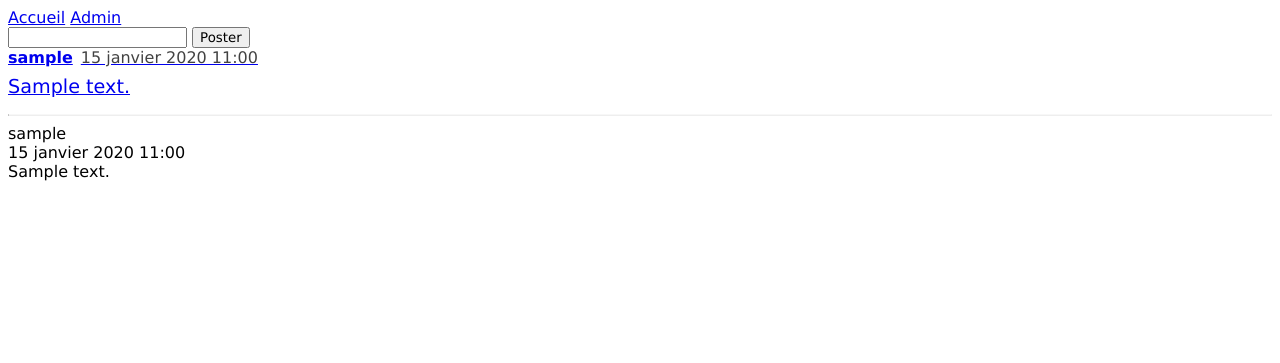
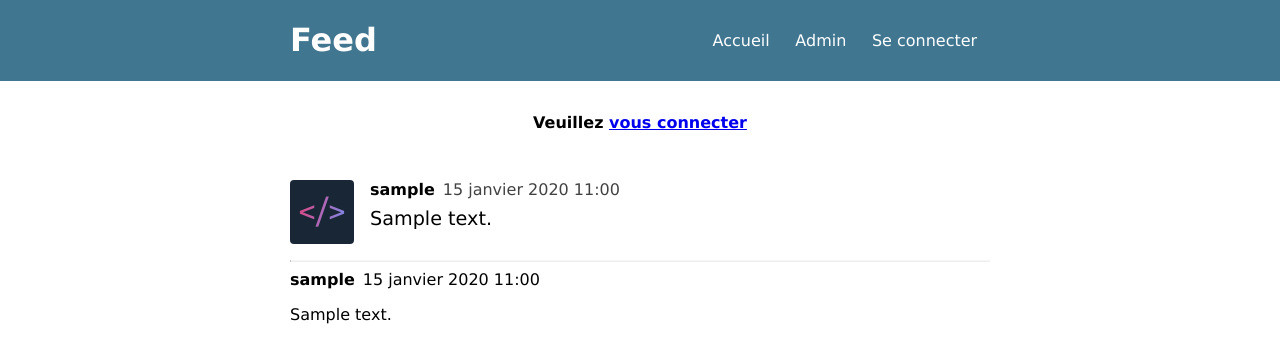
Before and after one commit to commentcoder/apprendre-django-debutants-2024, a Django app: page /1/ in a window 1280 px wide. Shown: the top 363 px of the page. Run offline with Django 5.2, Linux system fonts and the light colour scheme; tables that the repository leaves empty hold one stand-in row (values such as "Sample post").

Commit message:
Done with dev_partie_9

```diff
--- a/feed/static/css/style.css
+++ b/feed/static/css/style.css
@@ -2,13 +2,73 @@
     font-family: Verdana;
 }
 
+body {
+    margin: 0;
+}
+
+header {
+    background: #417690;
+    color: white;
+}
+
+#header_container {
+    display: flex;
+    align-items: center;
+    justify-content: space-between;
+    width: 700px;
+    margin: auto;
+}
+
+#nav_bar {
+    display: flex;
+    align-items: center;
+}
+
+#nav_bar > a {
+    color: white;
+    text-decoration: none;
+    padding: 0 0.8rem;
+
+}
+
+#title_link {
+    color: white;
+    text-decoration: none;
+}
+
+.avatar_container {
+    display: flex;
+    align-items: center;
+}
+
+.user_avatar {
+    height: 32px;
+    width: 32px;
+    border-radius: 4px;
+    margin-left: 0.4rem;
+}
+
+
 hr {
     border-top: 1px solid #84848410;
+    margin: 0;
 }
 
 #container {
     width: 700px;
     margin: auto;
+}
+
+.message_container {
+    text-decoration: none;
+    color: black;
+    display: flex;
+    flex: 1;
+    padding: 1rem 0;
+}
+
+.message_container:hover {
+    background: #dadada;
 }
 
 .message_header {
@@ -28,3 +88,62 @@ hr {
     font-size: 1.2rem;
     padding: 0.5rem 0;
 }
+
+.message_link {
+    text-decoration: none;
+    color: black;
+    :hover {
+        background: #dadada;
+    }
+}
+
+.message_avatar {
+    height: 64px;
+    width: 64px;
+    border-radius: 4px;
+    margin-right: 1rem;
+}
+
+.comment_container {
+    margin: 0.5rem 0;
+}
+
+.comment_header {
+    display: flex;
+}
+
+.comment_username {
+    font-weight: bold;
+    margin-right: 0.5rem;
+}
+
+.comment_content {
+    padding: 1rem 0;
+}
+
+
+#form_container {
+    display: flex;
+    margin: 1rem 0;
+}
+
+#form_content {
+    flex: 1;
+    margin-right: 1rem;
+}
+
+#form_button {
+    border-radius: 4px;
+    background-color: #417690;
+    padding: 0.4rem 0.8rem;
+    color: white;
+    font-weight: bold;
+    border: 0;
+    cursor: pointer;
+}
+
+#form_unauthenticated {
+    text-align: center;
+    margin: 2rem 0;
+    font-weight: bold;
+}
--- a/feed/templates/base.html
+++ b/feed/templates/base.html
@@ -7,11 +7,26 @@
     <link rel="stylesheet" type="text/css" href="{% static 'css/style.css' %}" />
 </head>
 <body>
-<nav>
-    <a href="/">Accueil</a>
-    <a href="/admin/">Admin</a>
-</nav>
-{% block content %}
-{% endblock %}
+<header>
+    <div id="header_container">
+    <h1>Feed</h1>
+    <nav id="nav_bar">
+        <a href="/">Accueil</a>
+        <a href="/admin/">Admin</a>
+        {% if request.user.is_authenticated %}
+            <div class="avatar_container">
+                <span>@{{ request.user.username }}</span>
+                <img class="user_avatar" src="{% static 'images/commentcoder.com.jpg' %}" alt="{{ request.user.username }}" />
+            </div>
+            {% else %}
+            <a href="/admin/login/?next=/">Se connecter</a>
+            {% endif %}
+    </nav>
+        </div>
+</header>
+<div id="container">
+    {% block content %}
+    {% endblock %}
+</div>
 </body>
 </html>
--- a/feed/templates/details.html
+++ b/feed/templates/details.html
@@ -7,9 +7,13 @@
     <div>{% include 'message.html' with message=message %}</div>
 
     {% for comment in comments %}
-        <div>{{ comment.user.username }}</div>
+    <div class="comment_container">
+        <div class="comment_header">
+        <div class="comment_username">{{ comment.user.username }}</div>
         <div>{{ comment.created_at }}</div>
-        <div>{{ comment.content }}</div>
+        </div>
+        <div class="comment_content">{{ comment.content }}</div>
+        </div>
     {% endfor %}
 </div>
 {% endblock %}
--- a/feed/templates/form.html
+++ b/feed/templates/form.html
@@ -1,5 +1,9 @@
-<form action="{{ action }}" method="POST">
+{% if request.user.is_authenticated %}
+<form action="{{ action }}" method="POST" id="form_container">
     {% csrf_token %}
-    <input type="text" name="content" />
-    <input type="submit" value="Poster" />
+    <input type="text" name="content" id="form_content" />
+    <input type="submit" value="Poster" id="form_button" />
 </form>
+{% else %}
+<div id="form_unauthenticated">Veuillez <a href="/admin/?next=/">vous connecter</a></div>
+{% endif %}
--- a/feed/templates/index.html
+++ b/feed/templates/index.html
@@ -3,7 +3,7 @@
 {% block content %}
 <div>{% include 'form.html' with action='/' %}</div>
 
-<div id="container">
+<div>
     {% for message in messages %}
         <div>{% include 'message.html' with message=message %}</div>
     {% endfor %}
--- a/feed/templates/message.html
+++ b/feed/templates/message.html
@@ -1,8 +1,13 @@
-<a href="/{{ message.id }}/">
-    <div class="message_header">
-        <div class="message_username">{{ message.user.username }}</div>
-        <div class="message_created_at">{{ message.created_at }}</div>
+{% load static %}
+<a href="/{{ message.id }}/" class="message_container">
+    <img class="message_avatar" src="{% static 'images/commentcoder.com.jpg' %}" alt="{{ request.user.username }}" />
+    <div>
+        <div class="message_header">
+            <div class="message_username">{{ message.user.username }}</div>
+            <div class="message_created_at">{{ message.created_at }}</div>
+        </div>
+        <div class="message_content">{{ message.content }}</div>
     </div>
-    <div class="message_content">{{ message.content }}</div>
-    <hr />
 </a>
+
+<hr />
```
Also changed, not shown: feed/static/images/commentcoder.com.jpg (added).
